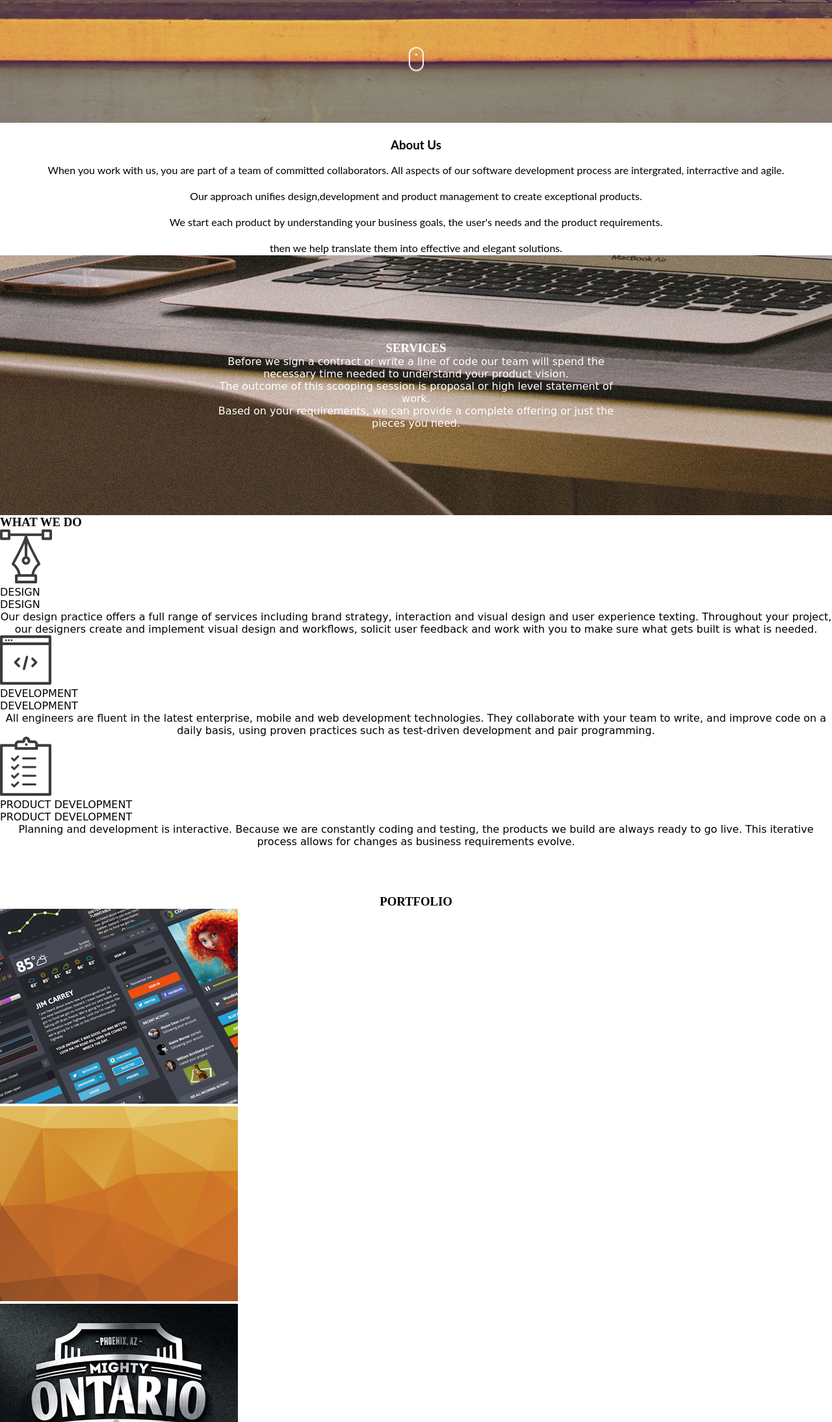
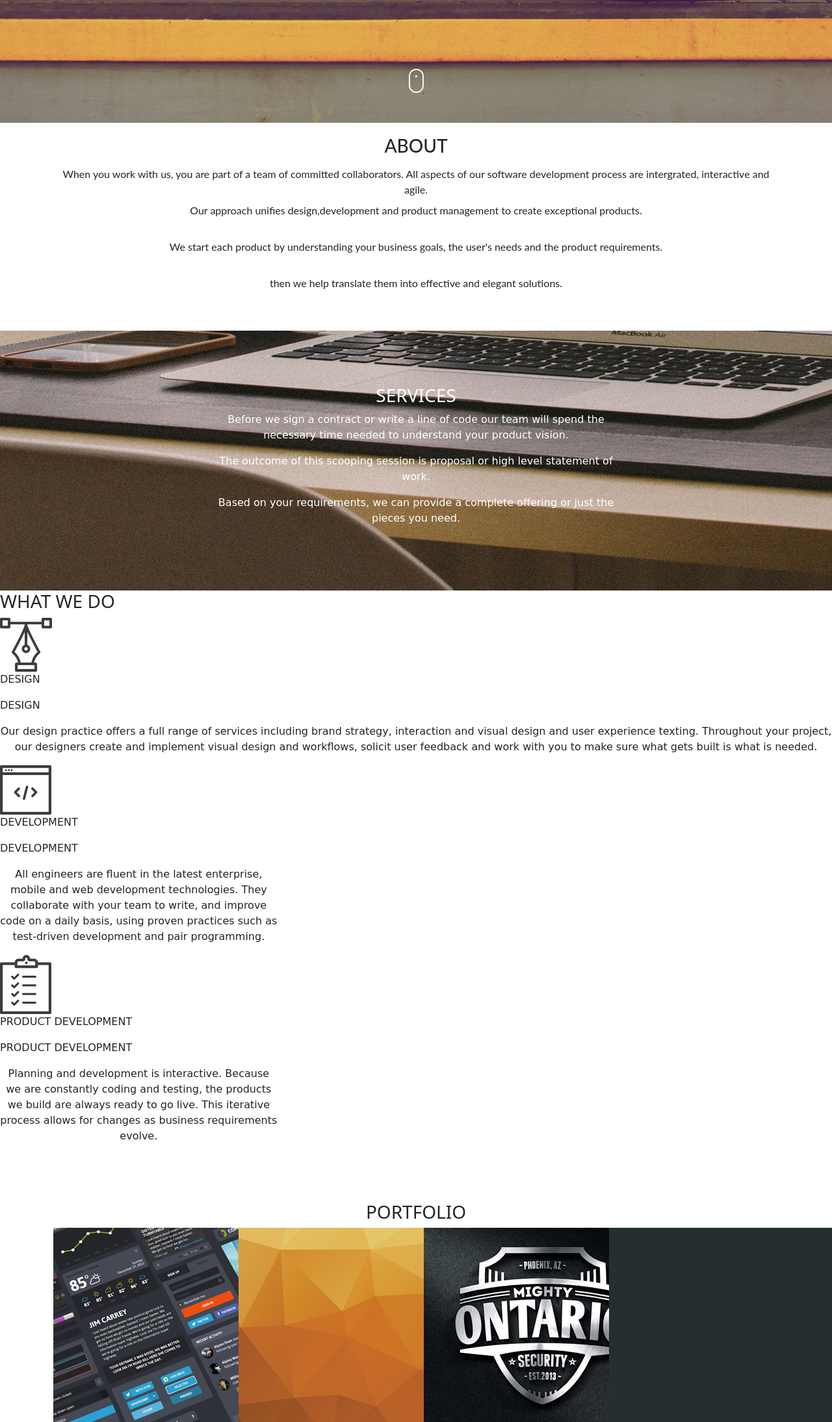
Before and after one commit to asandelarvine/delaniStudio, a plain HTML site: page index.html in a window 1280 px wide. Shown: the part 611-2800 px from the top of the page at 65% size. Drawn offline with nearby package versions, Linux system fonts and the light colour scheme.

Commit message:
checks on indentation

```diff
--- a/index.html
+++ b/index.html
@@ -5,7 +5,9 @@
     <meta http-equiv="X-UA-Compatible" content="IE=edge">
     <meta name="viewport" content="width=device-width, initial-scale=1.0">
     <link rel="stylesheet" href="style.css">
-    <script src="./main.js"></script>
+    <link href="https://cdn.jsdelivr.net/npm/bootstrap@5.1.1/dist/css/bootstrap.min.css" rel="stylesheet" integrity="sha384-F3w7mX95PdgyTmZZMECAngseQB83DfGTowi0iMjiWaeVhAn4FJkqJByhZMI3AhiU" crossorigin="anonymous">
+    <script src="https://cdn.jsdelivr.net/npm/bootstrap@5.1.1/dist/js/bootstrap.bundle.min.js" integrity="sha384-/bQdsTh/da6pkI1MST/rWKFNjaCP5gBSY4sEBT38Q/9RBh9AH40zEOg7Hlq2THRZ" crossorigin="anonymous"></script>
+
     <title>Delani Studio</title>
 </head>
 <body>
@@ -28,14 +30,14 @@
     <!--about-->
     <section>
         <div class="aboutus">
-            <h3 class="aboutUs" id="anim">About Us</h3>
+            <h3 class="aboutUs" id="anim">ABOUT</h3>
             <div class="container">
                 <p class="aboutUs">
                     When you work with us, you are part of a team of committed
                     collaborators. All aspects of our software development process are
-                    intergrated, interractive and agile.
+                    intergrated, interactive and agile.
                 </p>
-                <p class="aboutUs">
+                <p class="aboutUs" >
                     Our approach unifies design,development and product management to
                     create exceptional products.
                 </p>
@@ -47,7 +49,7 @@
                     then we help translate them into effective and elegant solutions.
                 </p>
             </div>
-        </div>
+        </div><br><br>
 
     </section>
     <!--services-->
@@ -146,7 +148,7 @@
         <div class="portfo1">
             <div class="container">
                 <h3 style="text-align: center;" >PORTFOLIO</h3>
-                <div class="row myrow">
+                <div class="row ">
                     <div class="col-md-3">
                         <div class="portfolio">
                             <div class="img1">
@@ -293,6 +295,6 @@
 
 
 
-
+    <script src="./main.js"></script>
 </body>
 </html>
```
